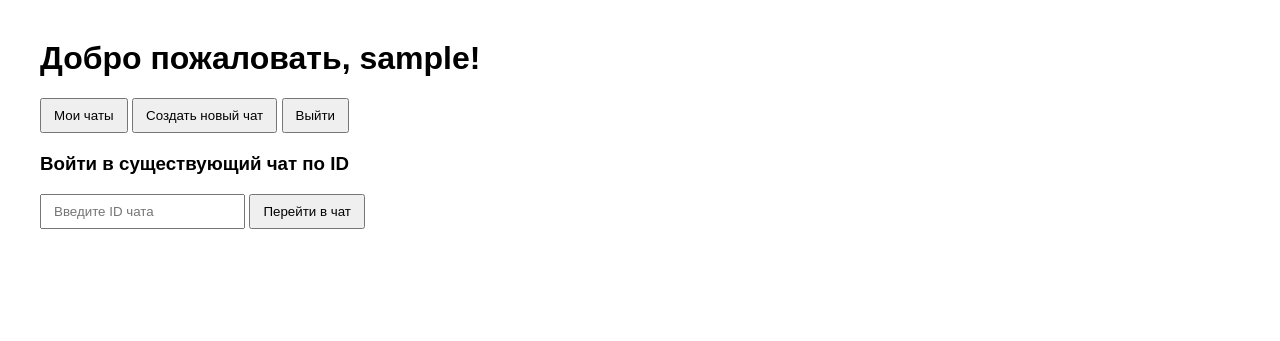
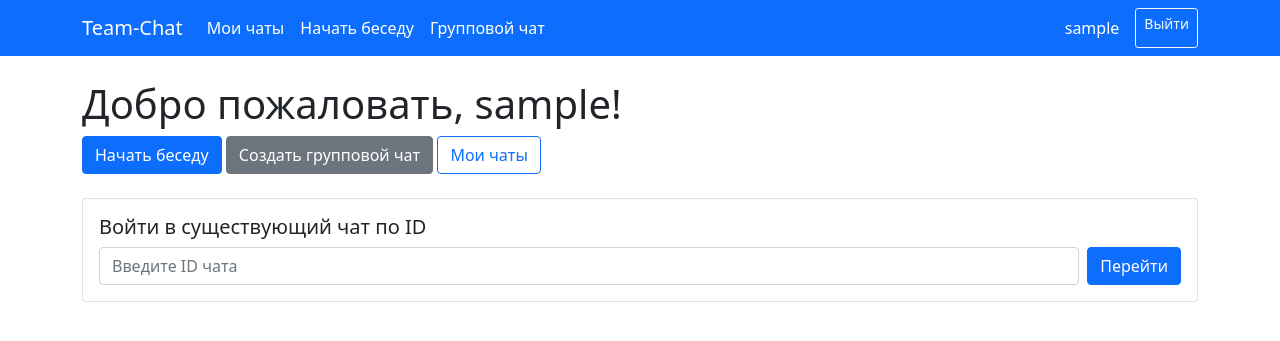
Before and after one commit to anarbz/team-chat, a Flask app: page /dashboard in a window 1280 px wide. Shown: the top 341 px of the page. Run offline with Flask 3, Linux system fonts and the light colour scheme; a user stored in the database is signed in; tables that the repository leaves empty hold one stand-in row (values such as "Sample post").

Commit message:
введение ролей - создатель группы, теперь собеседника нельзя протсо так удалить

```diff
--- a/chat/chat_service.py
+++ b/chat/chat_service.py
@@ -45,7 +45,7 @@ def init_chat_messages_db(db_path: str):
         conn.commit()
 
 
-def create_chat(title, is_group: bool = True) -> int:
+def create_chat(title, owner_id, is_group: bool = True) -> int:
     """Создаёт чат в основной БД и возвращает его id"""
     ensure_chat_db_dir()
     db_sess = db_session.create_session()
@@ -53,6 +53,7 @@ def create_chat(title, is_group: bool = True) -> int:
         chat = Chat(
             title=title,
             is_group=is_group,
+            owner_id=owner_id,
             messages_db_path=""
         )
         db_sess.add(chat)
--- a/data/chats.py
+++ b/data/chats.py
@@ -10,6 +10,8 @@ class Chat(SqlAlchemyBase):
                            primary_key=True, autoincrement=True)
     title = sqlalchemy.Column(sqlalchemy.String, nullable=False)
     is_group = sqlalchemy.Column(sqlalchemy.Boolean, default=True) # для группового чата
+    owner_id = sqlalchemy.Column(sqlalchemy.Integer, sqlalchemy.ForeignKey('users.id'),
+                                 nullable=False)
     messages_db_path = sqlalchemy.Column(sqlalchemy.String, nullable=False)
     created_date = sqlalchemy.Column(sqlalchemy.DateTime,
                                      default=datetime.now)
--- a/routes/dashboard.py
+++ b/routes/dashboard.py
@@ -19,13 +19,32 @@ def dashboard():
 @login_required
 def create_chat_route():
     if request.method == 'POST':
+        chat_type = request.form.get('chat_type', 'group')
+        is_group = chat_type == 'group'
+
         title = request.form.get('title', '').strip()
         logins = request.form.getlist('logins')
         logins = [login.strip() for login in logins if login.strip()]
 
         if not title or not logins:
             errors = ['Название чата обязательно'] if not title else ['Укажите хотя бы одного участника']
-            return render_template('create_chat.html', errors=errors)
+            return render_template('create_chat.html', errors=errors,
+                                   chat_type=chat_type)
+
+        if current_user.login in logins:
+            errors = ['Не нужно добавлять себя в участники']
+            return render_template('create_chat.html', errors=errors,
+                                   chat_type=chat_type)
+
+        if not is_group and len(logins) != 1:
+            errors = ['Для личного чата нужен ровно один собеседник']
+            return render_template('create_chat.html', errors=errors,
+                                   chat_type=chat_type)
+
+        if is_group and len(logins) < 2:
+            errors = ['Для группового чата нужно минимум два участника кроме вас']
+            return render_template('create_chat.html', errors=errors,
+                                   chat_type=chat_type)
 
         db_sess = db_session.create_session()
         users = db_sess.query(User).filter(User.login.in_(logins)).all()
@@ -34,9 +53,12 @@ def create_chat_route():
 
         if missing_logins:
             errors = [f"Пользователь '{login}' не найден" for login in missing_logins]
-            return render_template('create_chat.html', errors=errors)
+            db_sess.close()
+            return render_template('create_chat.html', errors=errors,
+                                   chat_type=chat_type)
 
-        chat_id = create_chat(title, is_group=True)
+        chat_id = create_chat(title, owner_id=current_user.id,
+                              is_group=is_group)
 
         creator_already_added = current_user.login in existing_logins
         if not creator_already_added:
@@ -47,13 +69,19 @@ def create_chat_route():
                 ChatMember.chat_id == chat_id,
                 ChatMember.user_id == user.id
             ).first()
+
             if not exists:
                 member = ChatMember(chat_id=chat_id, user_id=user.id)
                 db_sess.add(member)
 
         db_sess.commit()
+        db_sess.close()
 
-        success_message = f"Чат успешно создан! ID чата: {chat_id}"
-        return render_template('create_chat.html', success_message=success_message)
+        return redirect(url_for('chat.chat', chat_id=chat_id))
 
-    return render_template('create_chat.html')
+    chat_type = request.args.get('type', 'group')
+
+    if chat_type not in ['personal', 'group']:
+        chat_type = 'group'
+
+    return render_template('create_chat.html', chat_type=chat_type)
--- a/routes/delete_chat.py
+++ b/routes/delete_chat.py
@@ -31,6 +31,11 @@ def delete_chat(chat_id):
         db_sess.close()
         return 'У вас нет доступа к этому чату'
 
+    # групповой чат может удалить только создатель
+    if chat.is_group and chat.owner_id != current_user.id:
+        db_sess.close()
+        return 'Удалить групповой чат может только создатель'
+
     db_path = chat.messages_db_path
 
     # удаляем участников чата
--- a/routes/enter.py
+++ b/routes/enter.py
@@ -28,4 +28,4 @@ def enter_chat():
     if not membership:
         return 'У вас нет доступа к этому чату', 403
 
-    return redirect(url_for('chat.chat', chat_id=chat_id, username=current_user.login))
+    return redirect(url_for('chat.chat', chat_id=chat_id))
--- a/templates/base.html
+++ b/templates/base.html
@@ -17,9 +17,9 @@
             <a class="navbar-brand" href="/dashboard">Team-Chat</a>
 
             <div class="navbar-nav me-auto">
-                <a class="nav-link text-white" href="/dashboard">Панель</a>
                 <a class="nav-link text-white" href="/chats">Мои чаты</a>
-                <a class="nav-link text-white" href="/create_chat">Создать чат</a>
+                <a class="nav-link text-white" href="/create_chat?type=personal">Начать беседу</a>
+                <a class="nav-link text-white" href="/create_chat?type=group">Групповой чат</a>
             </div>
 
             <div class="d-flex">
--- a/templates/dashboard.html
+++ b/templates/dashboard.html
@@ -1,29 +1,36 @@
-<!DOCTYPE html>
-<html lang="ru">
-<head>
-    <meta charset="UTF-8">
-    <title>Панель управления</title>
-    <style>
-        body { font-family: sans-serif; margin: 40px; }
-        .actions { margin: 20px 0; }
-        button, input { padding: 8px 12px; }
-        .join-chat { margin-top: 20px; }
-    </style>
-</head>
-<body>
+{% extends "base.html" %}
+
+{% block content %}
     <h1>Добро пожаловать, {{ current_user.login }}!</h1>
-    <div class="actions">
-        <a href="/chats"><button>Мои чаты</button></a>
-        <a href="/create_chat"><button>Создать новый чат</button></a>
-        <a href="/logout"><button>Выйти</button></a>
+
+    <div class="mb-4">
+        <a class="btn btn-primary" href="/create_chat?type=personal">
+            Начать беседу
+        </a>
+
+        <a class="btn btn-secondary" href="/create_chat?type=group">
+            Создать групповой чат
+        </a>
+
+        <a class="btn btn-outline-primary" href="/chats">
+            Мои чаты
+        </a>
     </div>
 
-    <div class="join-chat">
-        <h3>Войти в существующий чат по ID</h3>
-        <form method="post" action="/enter_chat">
-            <input type="number" name="chat_id" placeholder="Введите ID чата" required>
-            <button type="submit">Перейти в чат</button>
-        </form>
+    <div class="card">
+        <div class="card-body">
+            <h5>Войти в существующий чат по ID</h5>
+
+            <form method="post" action="/enter_chat" class="d-flex gap-2">
+                <input class="form-control"
+                       type="number"
+                       name="chat_id"
+                       placeholder="Введите ID чата"
+                       required>
+                <button class="btn btn-primary" type="submit">
+                    Перейти
+                </button>
+            </form>
+        </div>
     </div>
-</body>
-</html>
+{% endblock %}
```
Also changed, not shown: routes/chats_list.py (+1 -8 lines), routes/edit_chat.py (+32 -9 lines), templates/chats.html (+18 -8 lines), templates/create_chat.html (+49 -14 lines), templates/edit_chat.html (+26 -1 lines).
